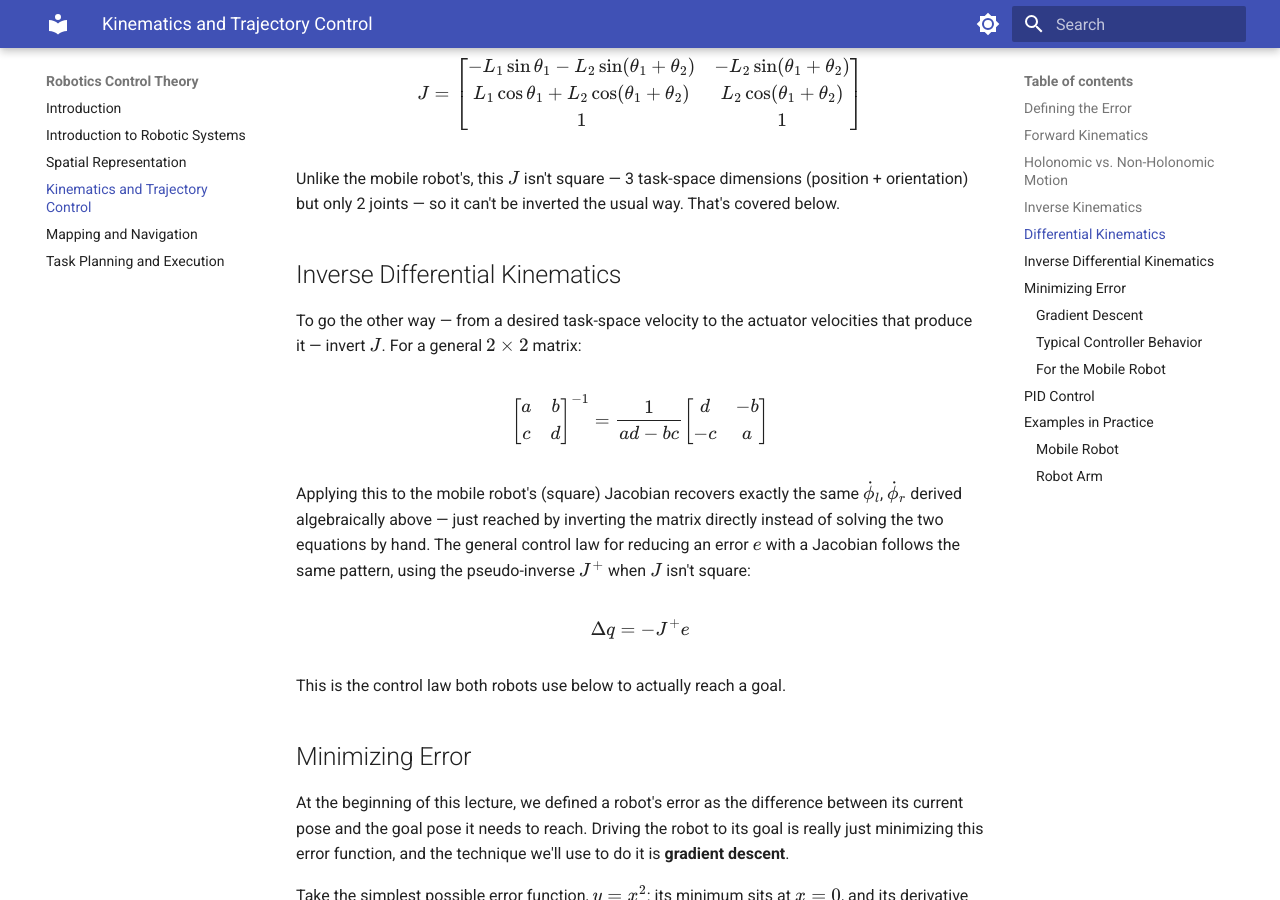
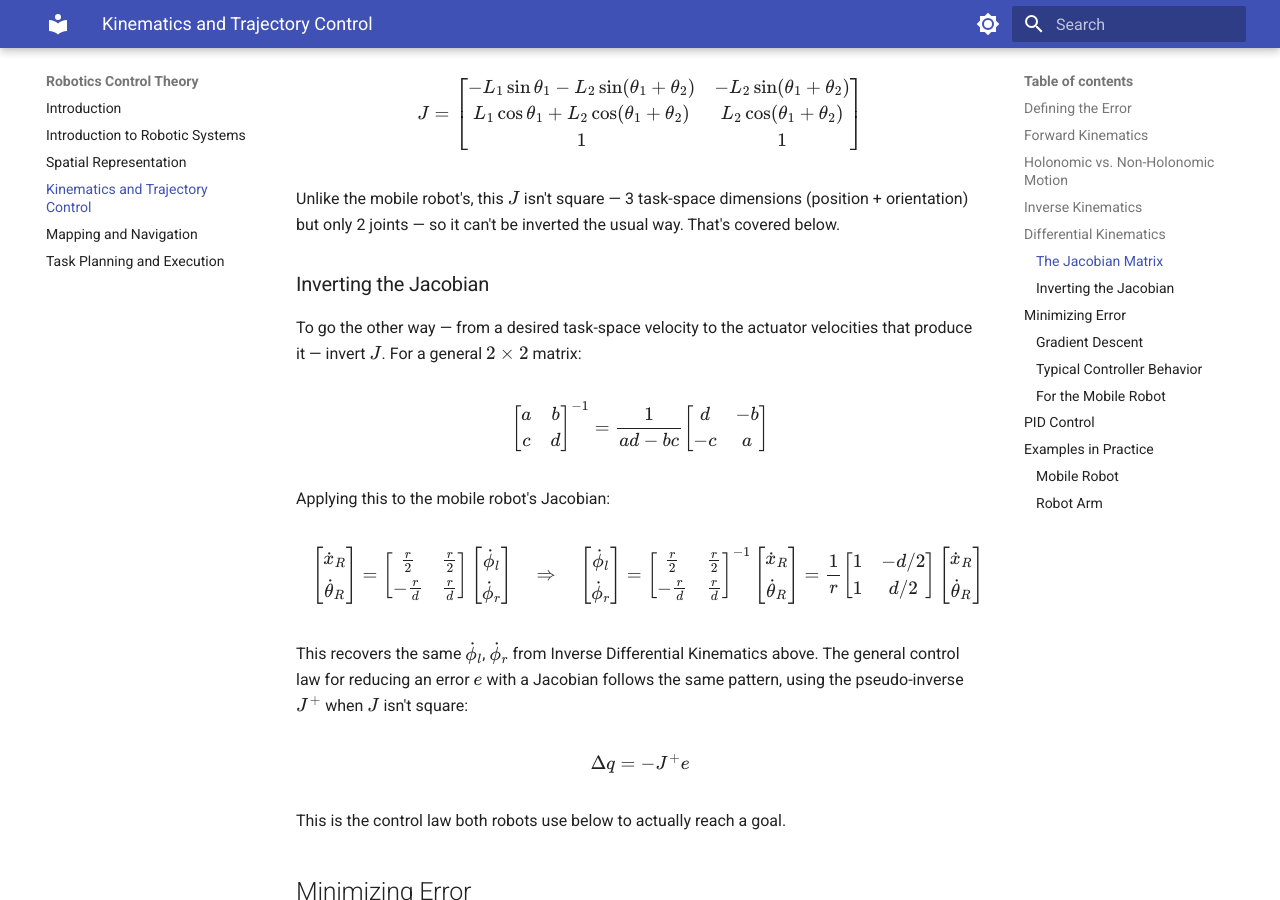
Before and after one commit to Kooroshoo/intro-to-robotics, an MkDocs documentation site: the page built from docs/03-kinematics-and-trajectory-control.md, in a window 1280 px wide and 900 px high, scrolled down 6129 px. Built offline with MkDocs 1.6.1 and Material for MkDocs 9.7.7, drawn with Linux system fonts in a browser that asks for light colours; some of the changed text lies outside the part shown.

Commit message:
Update 03-kinematics-and-trajectory-control.md

```diff
--- a/docs/03-kinematics-and-trajectory-control.md
+++ b/docs/03-kinematics-and-trajectory-control.md
@@ -121,23 +121,23 @@
 
 Forward kinematics relates actuator values to pose. **Differential kinematics** looks at the same relationship one derivative up: instead of position, we're relating *velocities*.
 
-The derivative of distance is speed — $x$ is distance, $\dot x$ is speed. (You'll also see this written as $x'$; both mean the same thing.)
-
 Applying this to the mobile robot: replace each incremental step ($\Delta x$, $\Delta\omega_z$, $\Delta\phi_l$, $\Delta\phi_r$) with its derivative, and the odometry formulas from earlier become a velocity relationship instead:
 
 $$
 \dot x = \frac{r\dot\phi_l + r\dot\phi_r}{2} \qquad \dot\omega_z = \frac{r\dot\phi_r - r\dot\phi_l}{d}
 $$
 
-Nothing about the geometry changed — $\dot\phi_l$ and $\dot\phi_r$ are just the wheels' angular velocities instead of a single timestep's rotation.
+$x$ is distance, $\dot x$ is speed (You'll also see this written as $x'$). $\dot\phi_l$ and $\dot\phi_r$ are just the wheels' angular velocities instead of a single timestep's rotation.
 
-We can also go the other way (**Inverse Differential Kinematics**): solve those same two equations for $\dot\phi_l$ and $\dot\phi_r$, to find the wheel velocities that produce a *desired* $\dot x$ and $\dot\omega_z$:
+**Inverse Differential Kinematics**: We can also go the other way, solving those same two equations for $\dot\phi_l$ and $\dot\phi_r$, to find the wheel velocities that produce a *desired* $\dot x$ and $\dot\omega_z$:
 
 $$
 \dot\phi_l = \frac{2\dot x - \dot\omega_z d}{2r} \qquad \dot\phi_r = \frac{2\dot x + \dot\omega_z d}{2r}
 $$
 
-In multi-degree-of-freedom systems, the simple 1D derivative is replaced by the **Jacobian Matrix** ($J$), which contains all the partial derivatives of the robot's kinematics. It relates a vector of actuator velocities $\dot q$ to the resulting task-space velocity $\nu$:
+### The Jacobian Matrix
+
+We can generalize the previous idea for systems with more actuators. In multi-degree-of-freedom systems, the simple 1D derivative is replaced by the **Jacobian Matrix** ($J$), which contains all the partial derivatives of the robot's kinematics. It relates a vector of actuator velocities $\dot q$ to the resulting task-space velocity $\nu$:
 
 $$
 \nu = \begin{bmatrix} \dot x \\ \dot y \\ \dot z \\ \omega_x \\ \omega_y \\ \omega_z \end{bmatrix} = \begin{bmatrix} \frac{\partial x}{\partial q_1} & \cdots & \frac{\partial x}{\partial q_n} \\ \frac{\partial y}{\partial q_1} & \cdots & \frac{\partial y}{\partial q_n} \\ \vdots & & \vdots \\ \frac{\partial \omega_z}{\partial q_1} & \cdots & \frac{\partial \omega_z}{\partial q_n} \end{bmatrix} \begin{bmatrix} \dot q_1 \\ \vdots \\ \dot q_n \end{bmatrix} = J(q)\cdot\dot q
@@ -159,7 +159,7 @@
 
 Unlike the mobile robot's, this $J$ isn't square — 3 task-space dimensions (position + orientation) but only 2 joints — so it can't be inverted the usual way. That's covered below.
 
-## Inverse Differential Kinematics
+### Inverting the Jacobian
 
 To go the other way — from a desired task-space velocity to the actuator velocities that produce it — invert $J$. For a general $2\times2$ matrix:
 
@@ -167,7 +167,13 @@
 \begin{bmatrix} a & b \\ c & d \end{bmatrix}^{-1} = \frac{1}{ad-bc}\begin{bmatrix} d & -b \\ -c & a \end{bmatrix}
 $$
 
-Applying this to the mobile robot's (square) Jacobian recovers exactly the same $\dot\phi_l$, $\dot\phi_r$ derived algebraically above — just reached by inverting the matrix directly instead of solving the two equations by hand. The general control law for reducing an error $e$ with a Jacobian follows the same pattern, using the pseudo-inverse $J^+$ when $J$ isn't square:
+Applying this to the mobile robot's Jacobian:
+
+$$
+\begin{bmatrix} \dot x_R \\ \dot\theta_R \end{bmatrix} = \begin{bmatrix} \frac{r}{2} & \frac{r}{2} \\ -\frac{r}{d} & \frac{r}{d} \end{bmatrix}\begin{bmatrix} \dot\phi_l \\ \dot\phi_r \end{bmatrix} \quad \Rightarrow \quad \begin{bmatrix} \dot\phi_l \\ \dot\phi_r \end{bmatrix} = \begin{bmatrix} \frac{r}{2} & \frac{r}{2} \\ -\frac{r}{d} & \frac{r}{d} \end{bmatrix}^{-1}\begin{bmatrix} \dot x_R \\ \dot\theta_R \end{bmatrix} = \frac{1}{r}\begin{bmatrix} 1 & -d/2 \\ 1 & d/2 \end{bmatrix}\begin{bmatrix} \dot x_R \\ \dot\theta_R \end{bmatrix}
+$$
+
+This recovers the same $\dot\phi_l$, $\dot\phi_r$ from Inverse Differential Kinematics above. The general control law for reducing an error $e$ with a Jacobian follows the same pattern, using the pseudo-inverse $J^+$ when $J$ isn't square:
 
 $$
 \Delta q = -J^+e
```
